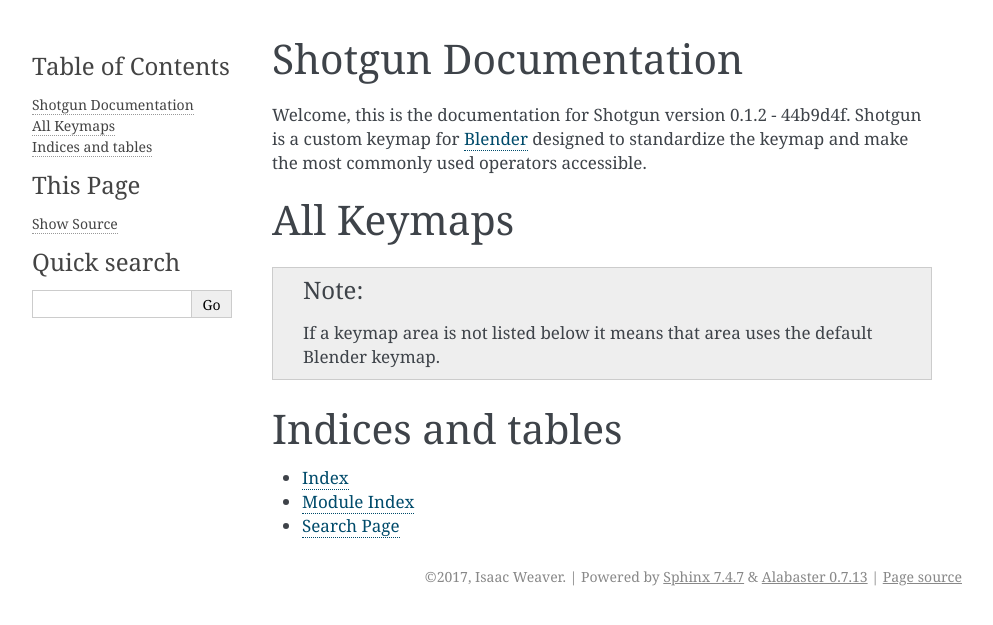
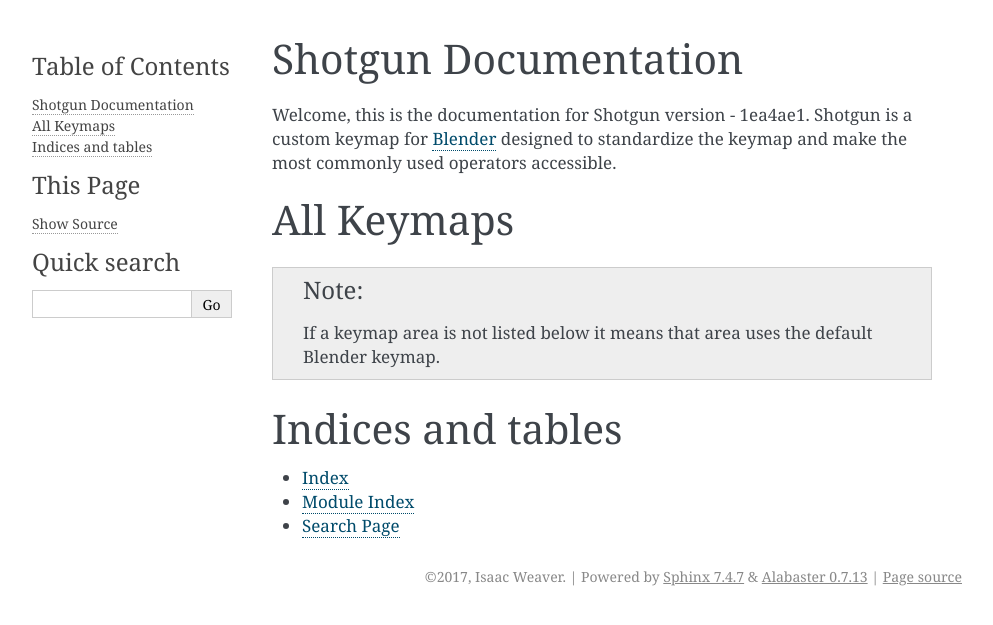
Before and after one commit to wisaac407/shotgun, a Sphinx documentation site: the page built from doc/index.rst, in a window 1280 px wide. Shown: the top 625 px of the page, without its empty margins (148-1141 px from the left). Built offline with Sphinx 7.4.7, drawn with Linux system fonts in a browser that asks for light colours; pages that are not in the unit, such as notebooks, are missing from menus.

Commit message:
Travis build: 35

```diff
--- a/doc/conf.py
+++ b/doc/conf.py
@@ -14,8 +14,8 @@
 copyright = '2017, Isaac Weaver'
 author = 'Isaac Weaver'
 
-version = '0.1.2 - 44b9d4f'
-release = '0.1.2 - 44b9d4f'
+version = ' - 1ea4ae1'
+release = ' - 1ea4ae1'
 
 intersphinx_mapping = {
     'blender': ('http://docs.blender.org/api/blender_python_api_master/', '../blender_objects.inv')
--- a/doc/index.rst
+++ b/doc/index.rst
@@ -1,7 +1,7 @@
 
 Shotgun Documentation
 =====================
-Welcome, this is the documentation for Shotgun version 0.1.2 - 44b9d4f.
+Welcome, this is the documentation for Shotgun version  - 1ea4ae1.
 Shotgun is a custom keymap for `Blender <http://www.blender.org>`_ designed to standardize the keymap and make the most
 commonly used operators accessible.
 
```
